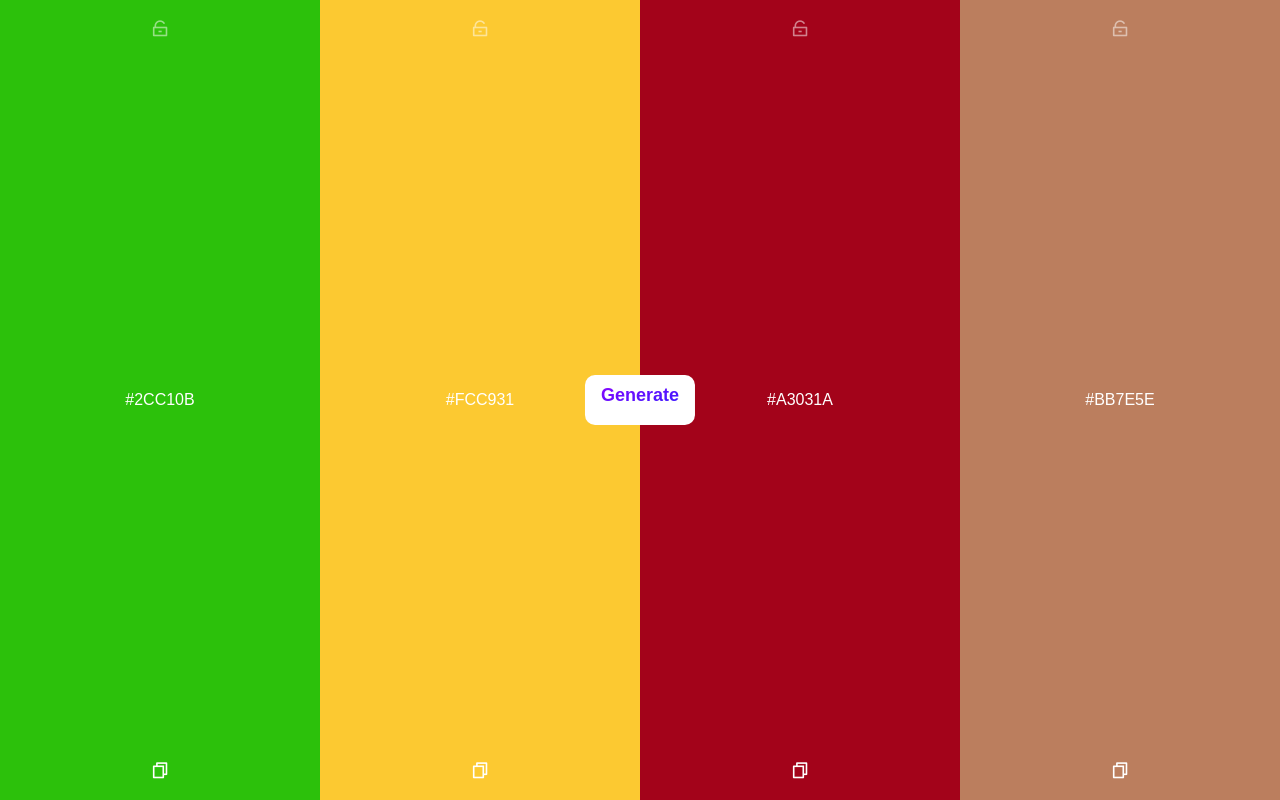
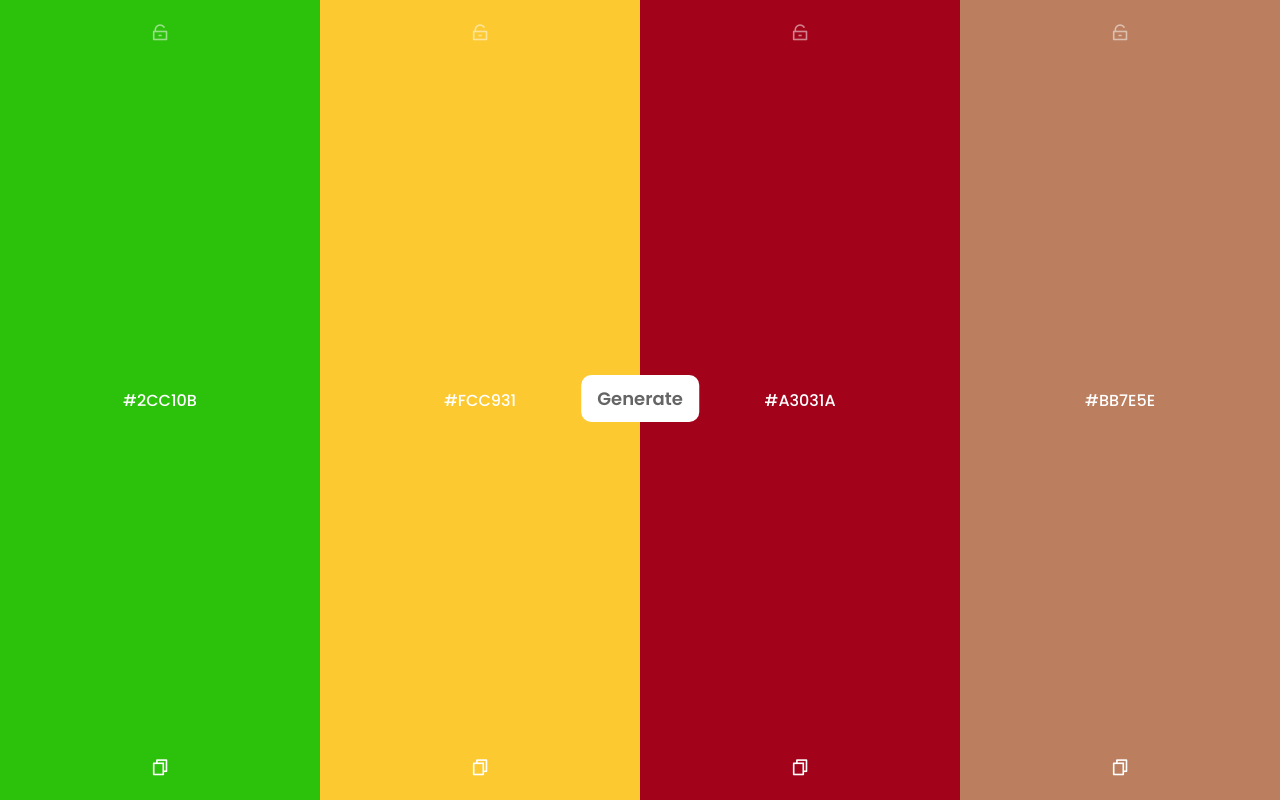
Before and after one commit to UmairFaheem042/random-color-palette-generator, a plain HTML site: page index.html in a window 1280 px wide. Drawn offline with nearby package versions, Linux system fonts and the light colour scheme.

Commit message:
Update styles.css

```diff
--- a/styles.css
+++ b/styles.css
@@ -1,3 +1,4 @@
+@import url('https://fonts.googleapis.com/css2?family=Poppins:wght@100;200;300;400;500;600;700;800;900&display=swap');
 * {
     margin: 0;
     padding: 0;
@@ -13,51 +14,44 @@
 
   button {
     border: none;
-    /* appearance: none; */
     background: none;
     outline: none;
     color: inherit;
   }
 
   .container {
-  /*   width: 100%; */
     height: 100vh;
   }
 
   .instruction {
     font-weight: 400;
     color: #aaa;
-    font-size: 0.8rem;
+    font-size: 1.2rem;
     position: absolute;
     z-index: 1000;
     top: 50%;
     right: 50%;
     transform: translate(50%, -50%);
-    background-color: #fff;
-    border-radius: 10px;
-    margin-bottom: 2rem;
     transition: 0.3s;
   }
 
   .generatorBtn {
     cursor: pointer;
+    border-radius: 10px;
     font-weight: 600;
     padding: 10px 1rem;
-    background: linear-gradient(
-      to bottom right,
-      rgb(162, 0, 255),
-      rgb(31, 35, 255)
-    );
-    -webkit-background-clip: text;
-    -webkit-text-fill-color: transparent;
+    color: #656565;
     transition: 0.3s ease;
     font-size: inherit;
+    display: flex;
+    align-items:center;
+    background-color: #fff;
+    justify-content:center;
+    transition: 0.2s ease;
   }
-
-  .instruction:hover {
-    background-color: rgb(239, 239, 239);
+  .generatorBtn:hover{
+    color: #111;
   }
-
 
   .colors {
     display: grid;
@@ -86,6 +80,7 @@
     font-size: 1rem;
     text-transform: uppercase;
     text-align: center;
+    font-weight: 500;
     width: 100%;
   }
 
@@ -103,7 +98,6 @@
   .lock-toggle.is-Locked {
     opacity: 1;
   }
-
 
   @media (min-width: 1024px) {
     .container {
```
